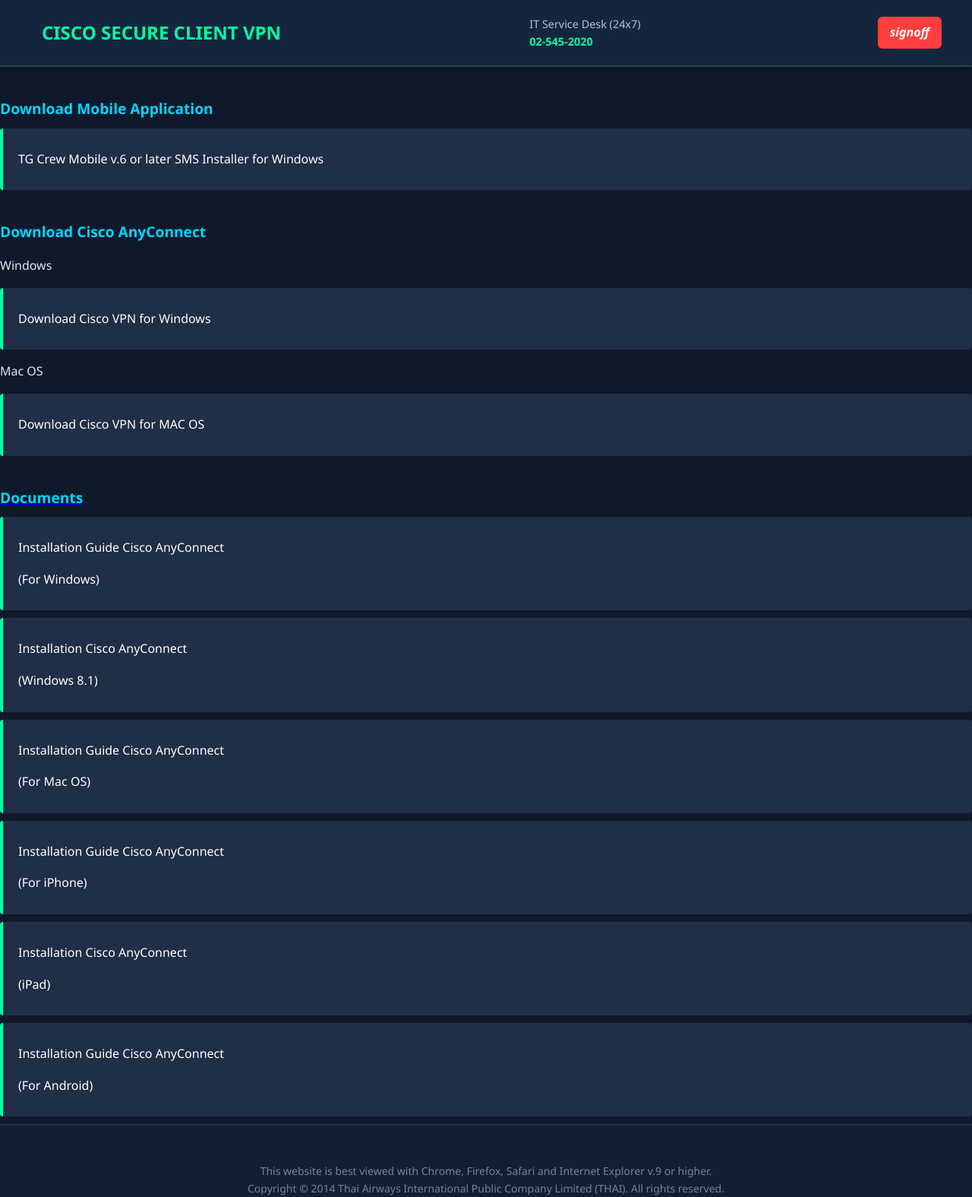
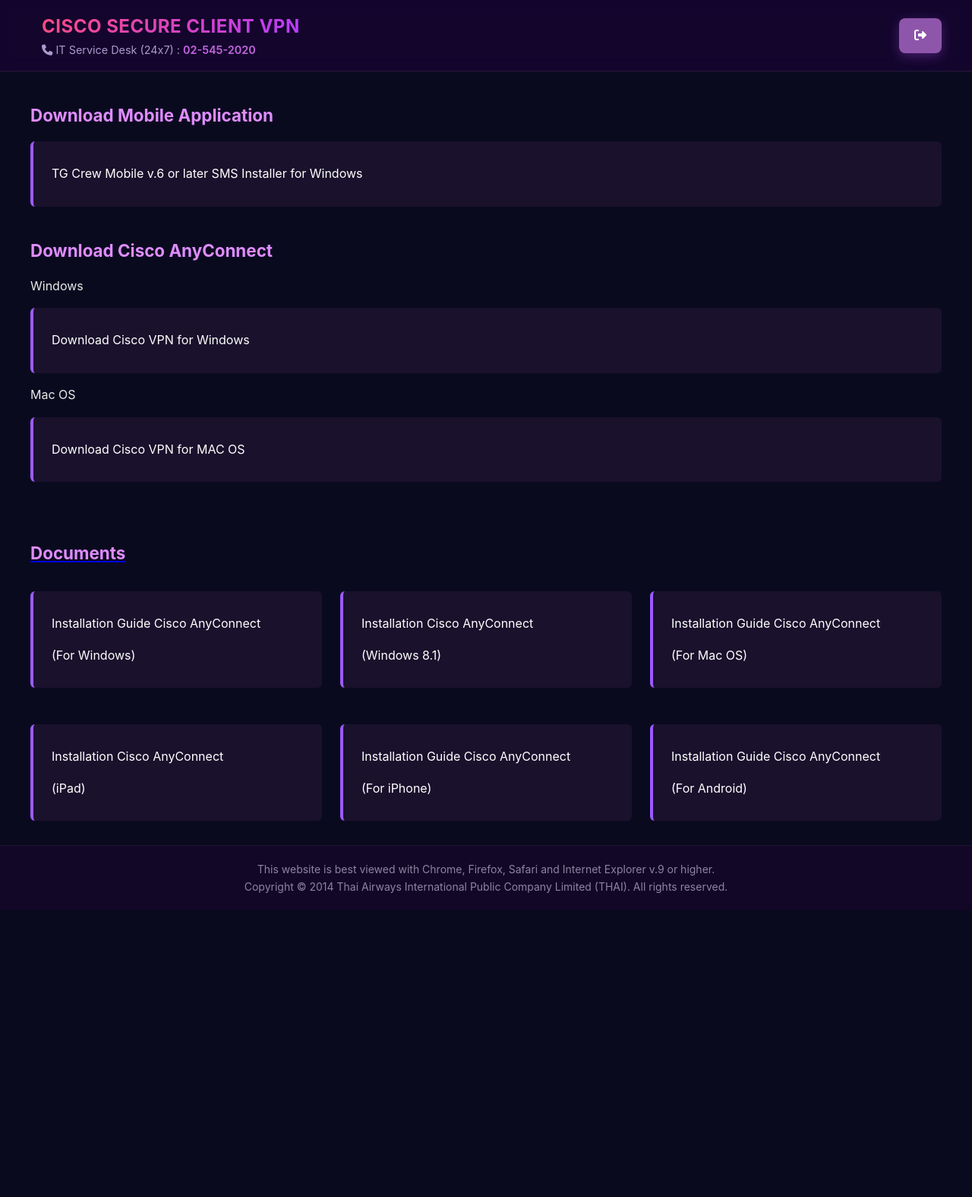
Before and after one commit to iimyourploy/tgsslvpn, a plain HTML site: page new_index.html in a window 1280 px wide. Shown: the whole page at 76% size. After the commit the page ends 1198 px from the top, so only its background shows below. Drawn offline with Linux system fonts and the light colour scheme; a script that the page names is missing.

Commit message:
edit css

```diff
--- a/css/new_index.css
+++ b/css/new_index.css
@@ -1,84 +1,142 @@
-/* Modern IT Security Style */
-
 body {
     margin: 0;
-    font-family: 'Segoe UI', Roboto, Arial, sans-serif;
-    background-color: #0e1a2b;
-    color: #e3e6ea;
+    font-family: 'Inter', 'Segoe UI', Roboto, sans-serif;
+    background-color: #0a0a1f;
+    color: #eaeaea;
     line-height: 1.6;
 }
 
-/* Header */
 .header {
     position: sticky;
     top: 0;
     z-index: 999;
-    background-color: #14263d;
-    padding: 20px 40px;
+    background: rgba(30, 0, 60, 0.5);
+    backdrop-filter: blur(10px);
+    padding: 16px 40px;
     display: flex;
     justify-content: space-between;
     align-items: center;
-    border-bottom: 2px solid #2d3e50;
-    box-shadow: 0 4px 10px rgba(0,0,0,0.3);
+    border-bottom: 1px solid rgba(255, 255, 255, 0.08);
+    flex-wrap: nowrap;
 }
 
 .logo-group {
     display: flex;
-    align-items: center;
+    align-items: flex-start;
     gap: 15px;
+    flex: 1;
+    min-width: 0;
+}
+
+.logo-title {
+    display: flex;
+    flex-direction: column;
 }
 
 .logo-it img {
     width: 40px;
     height: 40px;
+    filter: drop-shadow(0 0 5px #b36bff);
 }
 
-.logo-group h2 {
+.logo-group h1 {
     font-size: 1.5rem;
-    color: #00ffa3;
+    color: #c799ff;
     margin: 0;
+    font-weight: 700;
+    letter-spacing: 0.5px;
+    background: linear-gradient(135deg, #ff4b7d, #b63cff);
+    -webkit-background-clip: text;
+    -webkit-text-fill-color: transparent;
 }
 
-.contact-group {
+.text-contact {
     display: flex;
     align-items: center;
-    gap: 15px;
+    gap: 10px;
+    font-size: 0.9rem;
+    color: #c4b7e7;
+    opacity: 0.85;
 }
 
-.text-contact p {
-    margin: 0;
-    font-size: 0.9rem;
-    color: #b0c4d6;
+.phone-icon {
+    color: #e477ff;
+    font-size: 1rem;
 }
 
 #u257-4 {
-    font-weight: bold;
-    color: #00ffa3;
+    font-weight: 600;
+    color: #e477ff;
 }
 
-/* Signoff button */
+/* Signoff Button */
 #u269-4 {
-    background-color: #ff3e3e;
+    /* background: linear-gradient(135deg, #ff4b7d, #b63cff); */
+    background: rgba(223, 140, 255, 0.6);
     color: white;
-    padding: 8px 16px;
-    border-radius: 6px;
+    padding: 10px 20px;
+    border-radius: 8px;
     text-decoration: none;
-    transition: background 0.3s;
-    font-weight: bold;
+    transition: transform 0.3s ease, box-shadow 0.3s ease;
+    font-weight: 600;
+    box-shadow: 0 4px 15px rgba(184, 85, 255, 0.3);
+    white-space: nowrap;
+    flex-shrink: 0;
 }
 
 #u269-4:hover {
-    background-color: #e02c2c;
+    transform: translateY(-2px);
+    box-shadow: 0 6px 18px rgba(184, 85, 255, 0.5);
 }
 
-/* Section headers */
+.content-download{
+    margin: 0px 40px;
+}
+
 .content-download h3,
 .content-document h3 {
-    font-size: 1.2rem;
-    color: #00d6ff;
+    font-size: 1.4rem;
+    color: #df8cff;
     margin-top: 40px;
-    margin-bottom: 10px;
+    margin-bottom: 16px;
+    font-weight: 700;
 }
+
+.content-document {
+    padding: 20px 40px;
+}
+
+.document-grid {
+    display: grid;
+    grid-template-columns: repeat(3, 1fr);
+    grid-gap: 24px;
+    margin-top: 20px;
+}
+
+.document-grid a {
+    background: #1a112c;
+    padding: 16px 20px;
+    color: #ffffff;
+    text-decoration: none;
+    border-left: 4px solid #9c5bff;
+    border-radius: 6px;
+    transition: background 0.3s, transform 0.2s;
+    display: block;
+}
+
+.document-grid a:hover {
+    background: #291a42;
+    transform: translateY(-2px);
+}
+
+/* Responsive: 2 columns for tablet/mobile */
+@media (max-width: 768px) {
+    .document-grid {
+        grid-template-columns: repeat(2, 1fr);
+        grid-gap: 16px;
+    }
+}
+
 
 /* Download links */
 a[href$=".msi"],
@@ -86,13 +144,13 @@
 a[href$=".cab"],
 a[href$=".pdf"] {
     display: block;
-    background-color: #1e2f46;
-    padding: 12px 20px;
-    margin: 10px 0;
+    background: #1a112c;
+    padding: 14px 24px;
+    margin: 12px 0;
     color: #ffffff;
     text-decoration: none;
-    border-left: 4px solid #00ffa3;
-    border-radius: 4px;
+    border-left: 4px solid #9c5bff;
+    border-radius: 6px;
     transition: background 0.3s, transform 0.2s;
 }
 
@@ -100,33 +158,36 @@
 a[href$=".dmg"]:hover,
 a[href$=".cab"]:hover,
 a[href$=".pdf"]:hover {
-    background-color: #29405e;
-    transform: translateX(5px);
+    background: #291a42;
+    transform: translateX(6px);
 }
 
 /* Footer */
 .footer {
-    background-color: #101f33;
-    border-top: 1px solid #2e3f55;
+    background-color: #120726;
+    border-top: 1px solid rgba(255, 255, 255, 0.05);
     text-align: center;
-
+    padding: 20px;
 }
 
-.footer p{
-    margin: 0px;
-    opacity: 0.5;
+.footer p {
+    margin: 0;
     font-size: 14px;
+    opacity: 0.6;
+    color: #e0d6f6;
 }
 
+/* Spacer */
 .verticalspacer {
-    height: 50px;
+    height: 60px;
 }
 
-/* Responsive text */
+/* Responsive Design */
 @media (max-width: 768px) {
     .header {
         flex-direction: column;
         align-items: flex-start;
+        padding: 20px;
     }
 
     .contact-group {
@@ -136,14 +197,14 @@
     }
 
     .logo-group h2 {
-        font-size: 1.2rem;
+        font-size: 1.3rem;
     }
 
     a[href$=".msi"],
     a[href$=".dmg"],
     a[href$=".cab"],
     a[href$=".pdf"] {
-        padding: 10px 16px;
-        font-size: 0.95rem;
+        padding: 12px 18px;
+        font-size: 1rem;
     }
 }
--- a/new_index.html
+++ b/new_index.html
@@ -10,30 +10,25 @@
         if(typeof Muse == "undefined") window.Muse = {}; window.Muse.assets = {"required":["museutils.js", "museconfig.js", "jquery.watch.js", "require.js", "index.css"], "outOfDate":[]};
     </script> -->
     <title>tgsslvpn | Home</title>
-    <!-- new version CSS -->
+    <!-- CSS -->
     <link rel="stylesheet" href="\css\new_index.css">
+    <link rel="stylesheet" href="https://cdnjs.cloudflare.com/ajax/libs/font-awesome/6.5.0/css/all.min.css">
 </head>
 <body>
     <div class="header">
         <!-- picture | logo | "cisco secure client vpn"-->
         <div class="logo-group">
-            <div class="logo-it">
-                <!-- image -->
-            </div>
-            <h2>CISCO SECURE CLIENT VPN</h2>
-        </div>
+            <div class="logo-it"><!-- image --></div>
+            <div class="logo-title">
+                <h1>CISCO SECURE CLIENT VPN</h1>
                 <div class="contact-group">
-            <div class="logo-contact">
-                <!-- image -->
-            </div>
                     <div class="text-contact">
                         <div class="clearfix colelem" id="pu257-7"><!-- group -->
                             <!-- m_editable region-id="editable-static-tag-U257-BP_infinity" template="index.html" data-type="html" data-ice-options="disableImageResize,link,txtStyleTarget" -->
                                 <div class="clearfix grpelem" id="u257-7" data-muse-uid="U257" data-muse-type="txt_frame" data-IBE-flags="txtStyleSrc"><!-- content -->
-                            <p>IT Service Desk (24x7)</p>
-                            <p id="u257-5">
+                                    <i class="fa-solid fa-phone"></i>
+                                    <span>IT Service Desk (24x7) : </span>
                                     <span id="u257-4">02-545-2020</span>
-                            </p>
                                 </div>
                                 <!-- /m_editable -->
                                 <!-- m_editable region-id="editable-static-tag-U260-BP_infinity" template="index.html" data-type="image" -->
@@ -44,9 +39,11 @@
                         </div>
                     </div>
                 </div>
+            </div>
+        </div>
         <!-- m_editable region-id="editable-static-tag-U269-BP_infinity" template="index.html" data-type="html" data-ice-options="disableImageResize,link,clickable,txtStyleTarget" data-ice-editable="link" -->
         <a class="nonblock nontext clearfix grpelem" id="u269-4" href="sign-off.html" data-href="page:U221" data-muse-uid="U269" data-muse-type="txt_frame" data-IBE-flags="txtStyleSrc">
-            <i class="far fa-sign-out">signoff</i>
+            <i class="fas fa-sign-out-alt"></i>
         </a>
         <!-- /m_editable -->
         <!-- code ver.1 : image
@@ -166,6 +163,7 @@
                 <a class="nonblock nontext clearfix colelem" id="u155-4" href="https://www.dropbox.com/s/vff4816htkanyhh/anyconnect-macosx-i386-4.2.01022-k9.dmg?dl=0" data-muse-uid="U155" data-muse-type="txt_frame" data-IBE-flags="txtStyleSrc"><!-- content -->
                         <h3>Documents</h3>
                 </a>
+                <div class="document-grid">
                     <!-- /m_editable -->
                     <!-- m_editable region-id="editable-static-tag-U159-BP_infinity" template="index.html" data-type="html" data-ice-options="disableImageResize,link,clickable,txtStyleTarget" data-ice-editable="link" -->
                     <a class="nonblock nontext clearfix colelem" id="u159-6" href="assets/คู่มือติดตั้ง Cisco Secure Client for WINDOWS TGSSL.pdf" data-href="upload:U195" target="_blank" data-muse-uid="U159" data-muse-type="txt_frame" data-IBE-flags="txtStyleSrc"><!-- content -->
@@ -185,16 +183,16 @@
                         <p><span id="u165-3">(For Mac OS)</span></p>
                     </a>
                     <!-- /m_editable -->
+                    <!-- m_editable region-id="editable-static-tag-U171-BP_infinity" template="index.html" data-type="html" data-ice-options="disableImageResize,link,clickable,txtStyleTarget" data-ice-editable="link" -->
+                    <a class="nonblock nontext clearfix colelem" id="u171-6" href="assets/how-to-install-ciscoanyconnect-on-ipad---en.pdf" data-href="upload:U203" target="_blank" data-muse-uid="U171" data-muse-type="txt_frame" data-IBE-flags="txtStyleSrc"><!-- content -->
+                        <p><span id="u171">Installation Cisco AnyConnect</span></p>
+                        <p><span id="u171-3">(iPad)</span></p>
+                    </a>
+                    <!-- /m_editable -->
                     <!-- m_editable region-id="editable-static-tag-U168-BP_infinity" template="index.html" data-type="html" data-ice-options="disableImageResize,link,clickable,txtStyleTarget" data-ice-editable="link" -->
                     <a class="nonblock nontext clearfix colelem" id="u168-6" href="assets/Installation Guide Cisco Secure Client for IPHONE.pdf" data-href="upload:U201" target="_blank" data-muse-uid="U168" data-muse-type="txt_frame" data-IBE-flags="txtStyleSrc"><!-- content -->
                         <p><span id="u168">Installation Guide Cisco AnyConnect</span></p>
                         <p><span id="u168-3">(For iPhone)</span></p>
-                </a>
-                <!-- /m_editable -->
-                <!-- m_editable region-id="editable-static-tag-U171-BP_infinity" template="index.html" data-type="html" data-ice-options="disableImageResize,link,clickable,txtStyleTarget" data-ice-editable="link" -->
-                <a class="nonblock nontext clearfix colelem" id="u171-6" href="assets/how-to-install-ciscoanyconnect-on-ipad---en.pdf" data-href="upload:U203" target="_blank" data-muse-uid="U171" data-muse-type="txt_frame" data-IBE-flags="txtStyleSrc"><!-- content -->
-                    <p><span id="u171">Installation Cisco AnyConnect</span></p>
-                    <p><span id="u171-3">(iPad)</span></p>
                     </a>
                     <!-- /m_editable -->
                     <!-- m_editable region-id="editable-static-tag-U174-BP_infinity" template="index.html" data-type="html" data-ice-options="disableImageResize,link,clickable,txtStyleTarget" data-ice-editable="link" -->
@@ -202,6 +200,7 @@
                         <p><span id="u174">Installation Guide Cisco AnyConnect</span></p>
                         <p><span id="u174-3">(For Android)</span></p>
                     </a>
+                </div>
                 <!-- /m_editable -->
                 <!-- m_editable region-id="editable-static-tag-U180-BP_infinity" template="index.html" data-type="html" data-ice-options="disableImageResize,link,clickable,txtStyleTarget" data-ice-editable="link" -->
                 <!-- <a class="nonblock nontext clearfix colelem" id="u180-4" href="https://www.dropbox.com/s/vff4816htkanyhh/anyconnect-macosx-i386-4.2.01022-k9.dmg?dl=0" data-muse-uid="U180" data-muse-type="txt_frame" data-IBE-flags="txtStyleSrc"> -->
@@ -218,9 +217,10 @@
                 <!-- /m_editable -->
             </div>
     </div>
+
     <div class="footer">
         <!-- แถบสีม่วง -->
-        <div class="verticalspacer" data-offset-top="683" data-content-above-spacer="718" data-content-below-spacer="121"></div>
+        <!-- <div class="verticalspacer" data-offset-top="683" data-content-above-spacer="718" data-content-below-spacer="121"></div> -->
         <div class="clearfix colelem" id="u74"><!-- group -->
             <div class="clearfix grpelem" id="u75-6" data-IBE-flags="txtStyleSrc">
                 <p>This website is best viewed with Chrome, Firefox, Safari and Internet Explorer v.9 or higher.</p>
@@ -229,7 +229,7 @@
         </div>
     </div>
 
-    <!-- Other scripts -->
+    <!-- Scripts -->
     <script type="text/javascript">
         // Decide weather to suppress missing file error or not based on preference setting
         var suppressMissingFileError = false
```
Lines whose indentation alone changed are shown as unchanged.
